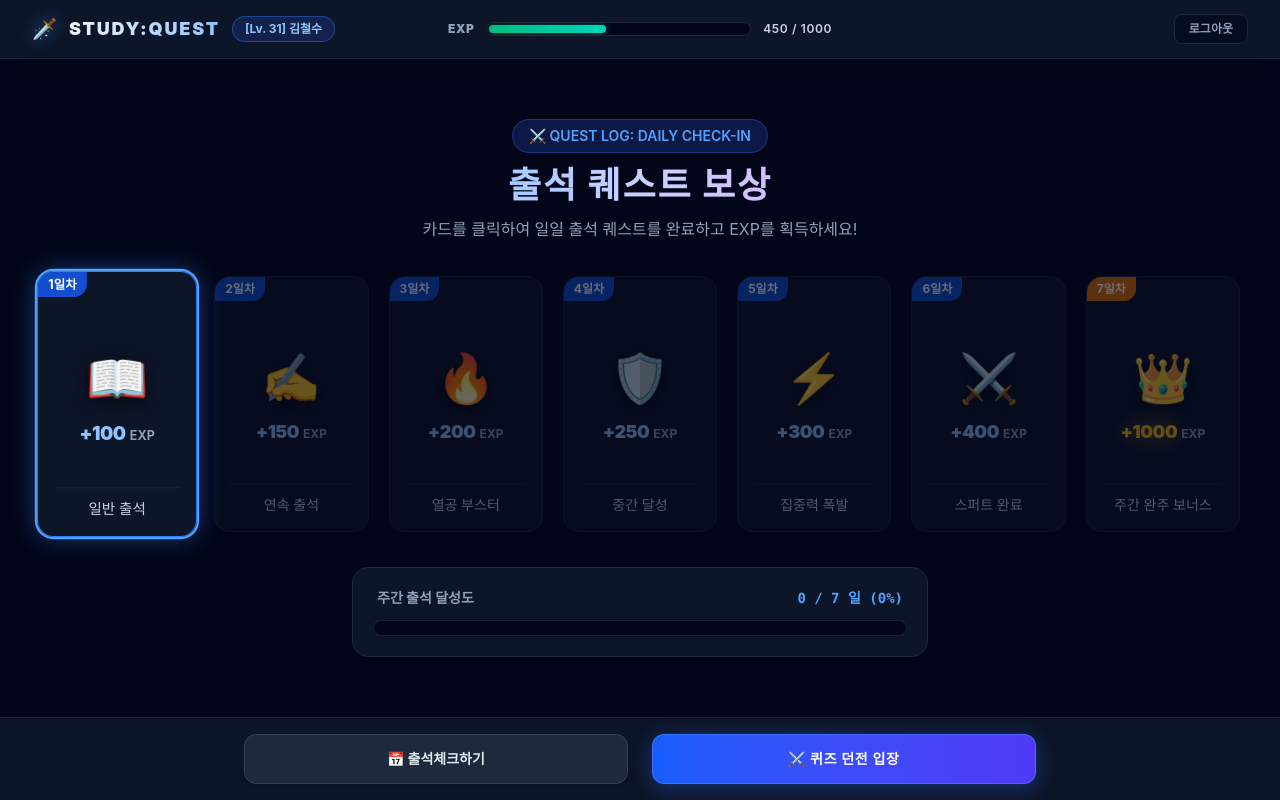
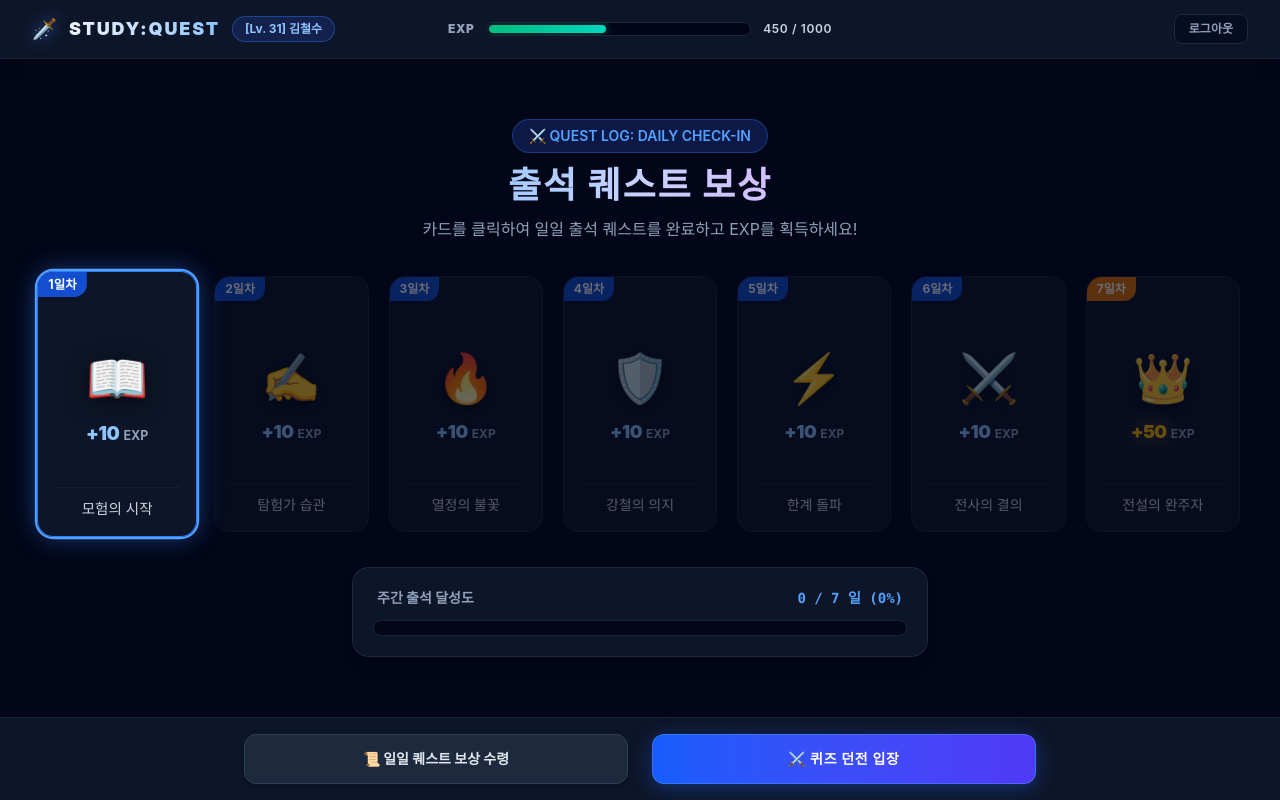
Before and after one commit to dwune08/studyquest, a React (Vite) app in the folder studyquest-frontend/study-quest/: page /event in a window 1280 px wide. Built offline with nearby package versions, Linux system fonts and the light colour scheme.

Commit message:
feat: footer 네비게이터 구현, 이벤트 페이지 출석 보상 데이터 수정

```diff
--- a/studyquest-frontend/study-quest/src/components/menus/FooterMenu.jsx
+++ b/studyquest-frontend/study-quest/src/components/menus/FooterMenu.jsx
@@ -1,17 +1,37 @@
+import { useCustomNavigate } from "../../hooks/useCustomNavigate";
+
 const FooterMenu = ({ onAttendanceClick, onQuizDungeonClick }) => {
+  const { goQuizList, goEvent } = useCustomNavigate();
+
+  // 1. 출석체크 버튼 클릭 처리
+  const handleAttendanceClick = (e) => {
+    if (onAttendanceClick) {
+      onAttendanceClick(e); // 상위에서 전달한 함수가 있다면 먼저 실행
+    }
+    goEvent(); // 페이지 이동 처리
+  };
+
+  // 2. 퀴즈 던전 버튼 클릭 처리
+  const handleQuizDungeonClick = (e) => {
+    if (onQuizDungeonClick) {
+      onQuizDungeonClick(e); // 상위에서 전달한 함수 실행
+    }
+    goQuizList(); // 페이지 이동 처리
+  };
+
   return (
     <footer className="w-full bg-slate-900/90 border-t border-slate-800/80 px-8 py-4 flex items-center justify-center gap-6 relative z-10 shrink-0">
       <button
         type="button"
-        onClick={onAttendanceClick}
+        onClick={handleAttendanceClick}
         className="flex-1 max-w-sm py-3.5 bg-slate-800 hover:bg-slate-700 border border-slate-700 hover:border-slate-500 text-slate-200 font-bold text-sm rounded-xl transition-all shadow-md active:scale-[0.98] cursor-pointer text-center"
       >
-        📅 출석체크하기
+        📜 일일 퀘스트 보상 수령
       </button>
 
       <button
         type="button"
-        onClick={onQuizDungeonClick}
+        onClick={handleQuizDungeonClick}
         className="flex-1 max-w-sm py-3.5 bg-gradient-to-r from-blue-600 to-indigo-600 hover:from-blue-500 hover:to-indigo-500 border border-blue-400/40 text-white font-bold text-sm tracking-wider rounded-xl transition-all shadow-[0_4px_20px_rgba(37,99,235,0.4)] active:scale-[0.98] cursor-pointer text-center"
       >
         ⚔️ 퀴즈 던전 입장
--- a/studyquest-frontend/study-quest/src/components/menus/TopMenu.jsx
+++ b/studyquest-frontend/study-quest/src/components/menus/TopMenu.jsx
@@ -1,13 +1,31 @@
-const TopMenu = ({ userName = "김철수", userLevel = 31, currentExp = 450, maxExp = 1000 }) => {
+import { useCustomNavigate } from "../../hooks/useCustomNavigate";
+
+const TopMenu = ({
+  userName = "김철수",
+  userLevel = 31,
+  currentExp = 450,
+  maxExp = 1000,
+  onLogout
+}) => {
+  const { goLogin } = useCustomNavigate();
   const expPercentage = Math.min((currentExp / maxExp) * 100, 100);
+
+  const handleLogout = (e) => {
+    if (onLogout) {
+      onLogout(e);
+    } else {
+      // 기본 동작: 로그인 페이지로 이동
+      goLogin();
+    }
+  };
 
   return (
     <header className="w-full bg-slate-900/90 border-b border-slate-800/80 px-8 py-3.5 grid grid-cols-3 items-center shadow-lg relative z-10 shrink-0 font-sans">
 
-      {/* 1. 왼쪽: 타이틀 & 레벨 (왼쪽 정렬) */}
+      {/* 1. 왼쪽: 타이틀 & 레벨 */}
       <div className="flex items-center gap-3 justify-start">
         <span className="text-xl filter drop-shadow-[0_0_8px_rgba(59,130,246,0.8)]">🗡️</span>
-        <span className="text-lg font-black tracking-widest text-transparent bg-clip-text bg-gradient-to-r from-slate-100 to-blue-300 whitespace-nowrap">
+        <span className="text-lg font-black tracking-widest text-transparent bg-clip-text bg-gradient-to-r from-slate-100 to-blue-300 whitespace-nowrap cursor-pointer">
           STUDY:QUEST
         </span>
         <span className="text-xs font-bold bg-blue-950/80 border border-blue-500/40 text-blue-300 px-3 py-1 rounded-full whitespace-nowrap">
@@ -15,7 +33,7 @@ const TopMenu = ({ userName = "김철수", userLevel = 31, currentExp = 450, max
         </span>
       </div>
 
-      {/* 2. 중앙: 경험치 바 (화면 정확히 정중앙 정렬) */}
+      {/* 2. 중앙: 경험치 바 */}
       <div className="flex items-center justify-center gap-3 w-full max-w-sm justify-self-center">
         <span className="text-xs font-black text-slate-400 tracking-wider shrink-0">EXP</span>
         <div className="w-full bg-slate-950 border border-slate-800 rounded-full h-3.5 relative overflow-hidden p-0.5 shadow-inner">
@@ -29,10 +47,11 @@ const TopMenu = ({ userName = "김철수", userLevel = 31, currentExp = 450, max
         </span>
       </div>
 
-      {/* 3. 오른쪽: 로그아웃 버튼 (오른쪽 정렬) */}
+      {/* 3. 오른쪽: 로그아웃 버튼 */}
       <div className="flex items-center justify-end">
         <button
           type="button"
+          onClick={handleLogout}
           className="text-xs font-semibold text-slate-400 hover:text-rose-400 transition-colors cursor-pointer border border-slate-800 hover:border-rose-900/50 rounded-lg px-3.5 py-1.5 bg-slate-950/50 shrink-0"
         >
           로그아웃
--- a/studyquest-frontend/study-quest/src/layouts/BasicLayout.jsx
+++ b/studyquest-frontend/study-quest/src/layouts/BasicLayout.jsx
@@ -1,27 +1,39 @@
 import FooterMenu from "../components/menus/FooterMenu";
-import BasicMenu from "../components/menus/TopMenu";
+import TopMenu from "../components/menus/TopMenu";
+import { useCustomNavigate } from "../hooks/useCustomNavigate";
 
-const BasicLayout = ({ children }) => {
+const BasicLayout = ({ children, userInfo, onAttendanceClick, onQuizDungeonClick, onLogout }) => {
+  const { goEvent, goQuizList } = useCustomNavigate();
+
+  const handleAttendance = (e) => {
+    if (onAttendanceClick) onAttendanceClick(e);
+    goEvent();
+  };
+
+  const handleQuizDungeon = (e) => {
+    if (onQuizDungeonClick) onQuizDungeonClick(e);
+    goQuizList();
+  };
+
   return (
-    /* 1. 최외각 컨테이너: 화면 전체 높이(100vh) 고정 + flex 컬럼 배치 + 배경색 어둡게 지정 */
     <div className="w-screen h-screen min-h-screen bg-slate-950 text-slate-100 flex flex-col justify-between overflow-hidden font-sans">
 
-      {/* 화면 상단 공통 헤더 영역 */}
-      <BasicMenu />
+      {/* 상단 헤더 영역 (userInfo 전달 가능) */}
+      <TopMenu {...userInfo} onLogout={onLogout} />
 
-      {/* 본문 및 하단 메뉴 감싸는 메인 컨테이너 (남은 높이를 flex-1로 전담) */}
+      {/* 메인 컨테이너 */}
       <div className="flex-1 flex flex-col justify-between overflow-hidden">
-
-        {/* 본문 (중앙 정렬 및 여백 확보) */}
         <main className="flex-1 flex items-center justify-center p-4 relative overflow-hidden">
           {children}
         </main>
 
-        {/* 하단 메뉴 (바닥 고정) */}
+        {/* 하단 메뉴 */}
         <nav className="shrink-0 w-full">
-          <FooterMenu />
+          <FooterMenu
+            onAttendanceClick={handleAttendance}
+            onQuizDungeonClick={handleQuizDungeon}
+          />
         </nav>
-
       </div>
     </div>
   );
--- a/studyquest-frontend/study-quest/src/pages/EventPage.jsx
+++ b/studyquest-frontend/study-quest/src/pages/EventPage.jsx
@@ -1,15 +1,15 @@
-import React, { useState } from "react";
+import { useState } from "react";
 import BasicLayout from "../layouts/BasicLayout";
 
 // 퀘스트 출석 보상 데이터
 const INITIAL_REWARDS = [
-  { day: 1, exp: 100, label: "일반 출석", icon: "📖", isClaimed: false },
-  { day: 2, exp: 150, label: "연속 출석", icon: "✍️", isClaimed: false },
-  { day: 3, exp: 200, label: "열공 부스터", icon: "🔥", isClaimed: false },
-  { day: 4, exp: 250, label: "중간 달성", icon: "🛡️", isClaimed: false },
-  { day: 5, exp: 300, label: "집중력 폭발", icon: "⚡", isClaimed: false },
-  { day: 6, exp: 400, label: "스퍼트 완료", icon: "⚔️", isClaimed: false },
-  { day: 7, exp: 1000, label: "주간 완주 보너스", icon: "👑", isClaimed: false },
+  { day: 1, exp: 10, label: "모험의 시작", icon: "📖", isClaimed: false },
+  { day: 2, exp: 10, label: "탐험가 습관", icon: "✍️", isClaimed: false },
+  { day: 3, exp: 10, label: "열정의 불꽃", icon: "🔥", isClaimed: false },
+  { day: 4, exp: 10, label: "강철의 의지", icon: "🛡️", isClaimed: false },
+  { day: 5, exp: 10, label: "한계 돌파", icon: "⚡", isClaimed: false },
+  { day: 6, exp: 10, label: "전사의 결의", icon: "⚔️", isClaimed: false },
+  { day: 7, exp: 50, label: "전설의 완주자", icon: "👑", isClaimed: false },
 ];
 
 const EventPage = () => {
--- a/studyquest-frontend/study-quest/src/router/root.jsx
+++ b/studyquest-frontend/study-quest/src/router/root.jsx
@@ -53,7 +53,7 @@ const root = createBrowserRouter([
 
   // 학생 마이페이지 (고정 경로 및 파라미터 경로 모두 대응)
   {
-    path: "/student/mypage",
+    path: "/student",
     HydrateFallback: () => <div>Loading...</div>,
     lazy: async () => {
       const { default: Component } = await import("../pages/student/StudentMyPage");
```
